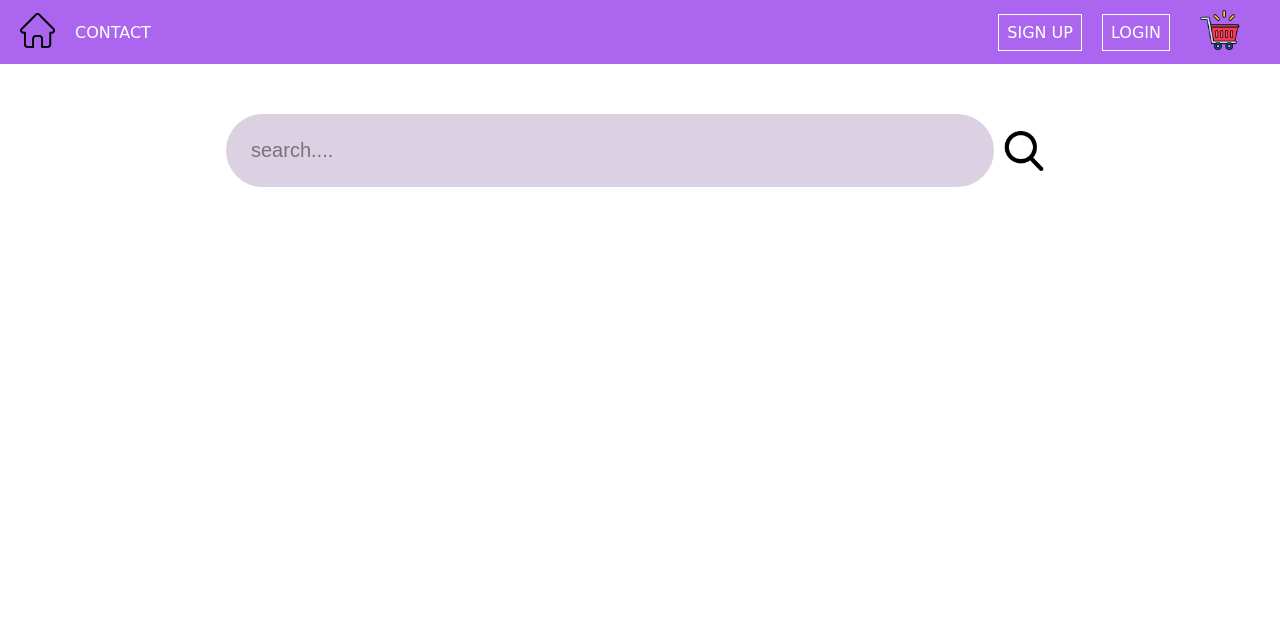
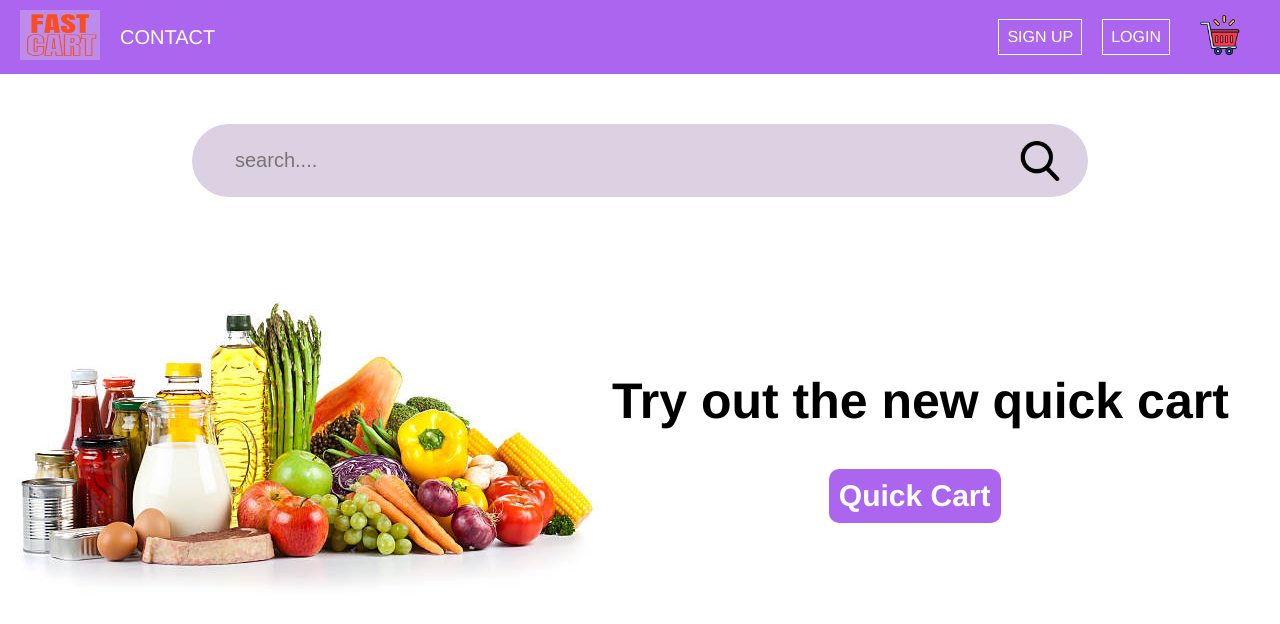
Before and after one commit to Y-A-S-H-W-A-N-T/website-1, a plain HTML site: page index.html in a window 1280 px wide. Drawn offline with Linux system fonts and the light colour scheme.

Commit message:
logo added

```diff
--- a/index.css
+++ b/index.css
@@ -19,18 +19,27 @@ a{
     margin: 10px;
     float: left;
     color: white;
-    font-family: cursive;
+    font-family: 'Franklin Gothic Medium', 'Arial Narrow', Arial, sans-serif;
 }
 
 nav{
     background-color: rgb(172, 101, 238);
 }
+.navbar{
+    margin: 0px;
+}
 
 .navbar img{
-    height: 35px;
-    width: 35px;
+    height: 50px;
+    width: 80px;
     margin: 0px;
     margin-left: -30px;
+}
+
+.contact{
+    font-family: 'Franklin Gothic Medium', 'Arial Narrow', Arial, sans-serif;
+    color: white;
+    font-size: 20px;
 }
 
 .reg{
@@ -45,6 +54,7 @@ nav{
 }
 
 .register:hover{
+    transition: 400ms;
     border: 1px solid white;
     background-color: rgb(189, 140, 235);
     padding: 8px;
@@ -70,12 +80,16 @@ nav{
     justify-content: center;
     margin-top: 50px;
     border-radius: 50px;
+    background-color: rgb(220, 209, 227);
+    width: 70%;
+    margin-left: auto;
+    margin-right: auto;
 }
 
 .search_bar input{
     background-color: rgb(220, 209, 227);
     padding: 25px;
-    width: 60%;
+    width: 800px;
     border-radius: 50px;
     border: none;
     font-size: 20px;
@@ -92,3 +106,39 @@ nav{
     display: flex;
     align-items: center;
 }
+
+/* add section */
+
+.add{
+    display: flex;
+}
+
+.add img{
+    display: flex;
+    flex-direction: column;
+}
+
+.add h1{
+    display: flex;
+    flex: auto;
+    align-items: center;
+    font-size: 50px;
+    font-family: 'Franklin Gothic Medium', 'Arial Narrow', Arial, sans-serif;
+}
+
+.add a{
+    margin-top: 200px;
+    color: white;
+    margin-left: -400px;
+    background-color: rgb(172, 101, 238);
+    padding: 10px;
+    border-radius: 10px;
+    font-size: 30px;
+}
+
+.add a:hover{
+    transition: 500ms;
+    background-color: rgb(137, 54, 214);
+    font-size: 28px;
+    border-radius: 50px;
+}
--- a/index.html
+++ b/index.html
@@ -10,8 +10,8 @@
 <body>
     <nav class="navbar">
         <ul>
-            <li><a href="index.html"><img src="home.png" alt=""></a></li>
-            <li><a href="contact.html">CONTACT</a></li>
+            <li><a href="index.html"><img src="fastcart.png" alt=""></a></li>
+            <li><a class="contact" href="contact.html">CONTACT</a></li>
         <div class="reg">
             <li><a class="register" href="signup.html">SIGN UP</a></li>
             <li><a class="register" href="login.html">LOGIN</a></li>
@@ -23,5 +23,10 @@
         <input type="search" placeholder="search....">
         <a href=""><img src="search.png" alt=""></a>
      </div>
+     <div class="add">
+        <img src="grocery.jpg" alt="">
+        <h1>Try out the new quick cart<a href="login.html">Quick Cart</a></h1>
+
+     </div>
 </body>
 </html>
```
Also changed, not shown: contact.css (+7 -3 lines), fastcart.png (added), grocery.jpg (added).
